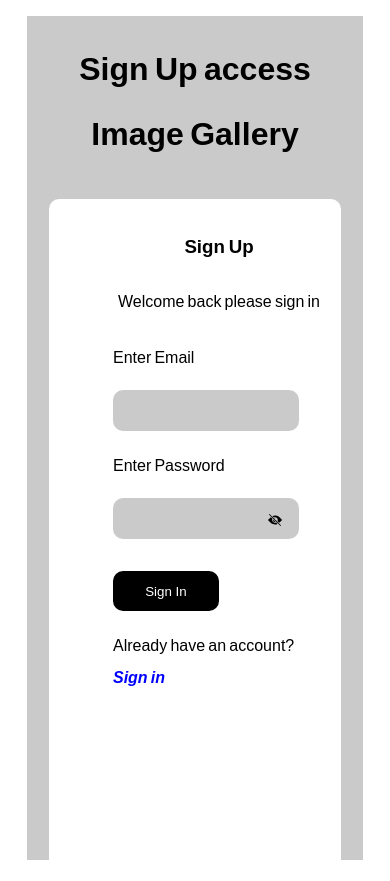
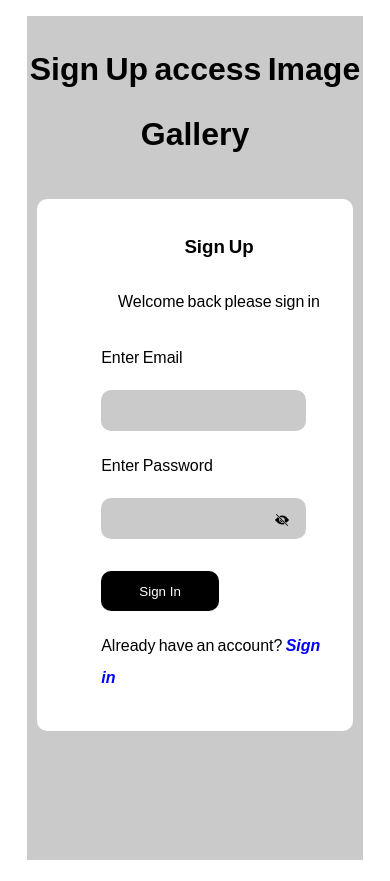
Before and after one commit to jahseed89/image-gallery, a React (Create React App) app: page / in a window 390 px wide. Both pictures are taken after a click on the element "Sign up". Built offline with nearby package versions, Linux system fonts and the light colour scheme.

Commit message:
updating responsiveness

```diff
--- a/src/auth/Login.js
+++ b/src/auth/Login.js
@@ -109,8 +109,8 @@ const useStyles = createUseStyles((theme) => ({
     formContainer: {
       width: "100%",
       margin: "1rem auto",
+      height: 'fit-content',
     },
-
   },
 }));
 
--- a/src/auth/SingUp.js
+++ b/src/auth/SingUp.js
@@ -103,9 +103,13 @@ const useStyles = createUseStyles((theme) => ({
       logSvg: {
         display: "none",
       },
+      loginTitle: {
+        fontSize: theme.smallFont
+      },
       formContainer: {
-      width: "90%",
+        width: "100%",
         margin: "1rem auto",
+        height: 'fit-content',
       },
     },
   }));
```
Lines whose indentation alone changed are shown as unchanged.
